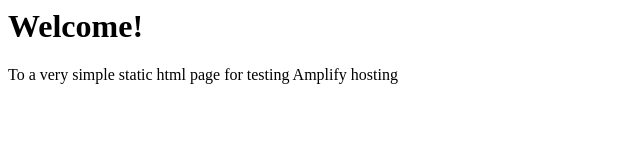
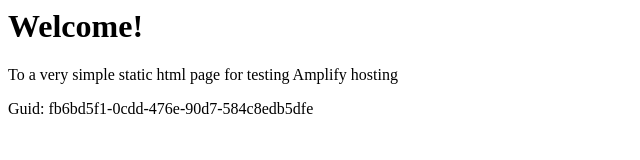
Before and after one commit to aws-aemilia-cdg/Github-PR-Commit-Integration-Test-DoNotTouch-Gith-P5X5MO5I-v1-prod-eu-west-3, a website: page src/index.html in a window 1280 px wide. Shown: the whole page, without its empty margins (0-640 px from the left). Drawn offline with Linux system fonts and the light colour scheme.

Commit message:
commit from integ tests

```diff
--- a/src/index.html
+++ b/src/index.html
@@ -1,3 +1,5 @@
+
+
 <html lang="en">
 
 <head>
@@ -10,6 +12,6 @@
 <body>
     <h1>Welcome!</h1>
     <p>To a very simple static html page for testing Amplify hosting</p>
-</body>
+    <p>Guid: fb6bd5f1-0cdd-476e-90d7-584c8edb5dfe</p></body>
 
 </html>
```
